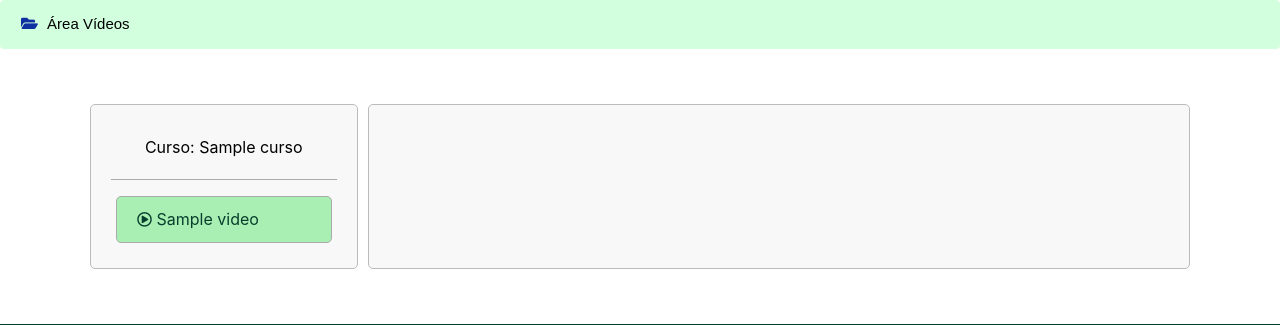
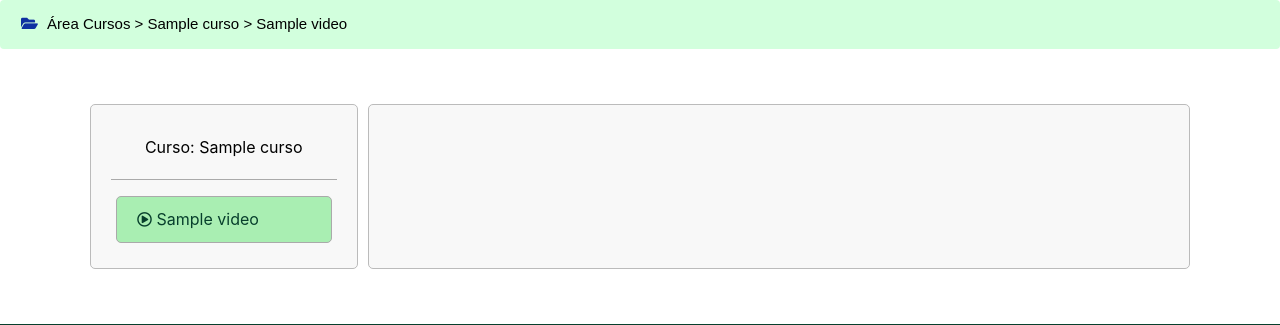
Before and after one commit to diegobachsi/oportaldjango-tcc, a Django app: a page that uses videos/templates/details_videos.html in a window 1280 px wide. Shown: the part 175-500 px from the top of the page. Run offline with Django 3.2, Linux system fonts and the light colour scheme; a user stored in the database is signed in; tables that the repository leaves empty hold one stand-in row (values such as "Sample post"); parts of the project's set-up code (start-up, migrations or seed data) failed here and were passed over; some libraries are stand-ins or nearby versions.

Commit message:
melhorando código

```diff
--- a/cursos/templates/videos_por_cursos.html
+++ b/cursos/templates/videos_por_cursos.html
@@ -105,7 +105,9 @@
 
     <div class="alert">
         <i class="fas fa-folder-open"></i>
-        Área Vídeos
+        {% for curso in cursos %}
+            Área Cursos > {{ curso.title }}
+        {% endfor %}
     </div>
 
     <div class="container">
--- a/topicos/templates/details.html
+++ b/topicos/templates/details.html
@@ -48,7 +48,7 @@
 
     <div class="alert">
         <i class="fas fa-folder-open"></i>
-        Área Tópicos
+        Área Tópicos > {{ topico.name }}
     </div>
 
     <div class="container">
--- a/videos/templates/details_videos.html
+++ b/videos/templates/details_videos.html
@@ -65,7 +65,9 @@
 
     <div class="alert">
         <i class="fas fa-folder-open"></i>
-        Área Vídeos
+        {% for curso in cursos %}
+          Área Cursos > {{ curso.title }} > {{ video.title }}
+        {% endfor %}
     </div>
 
     <div class="container">
```
